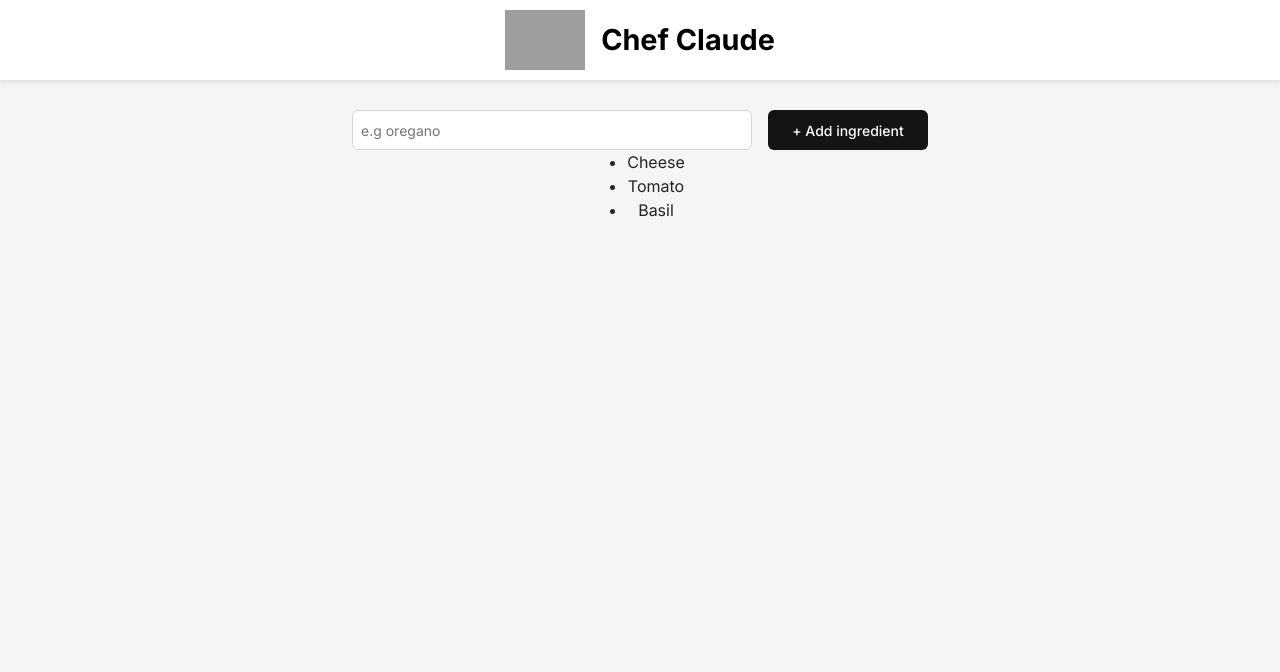
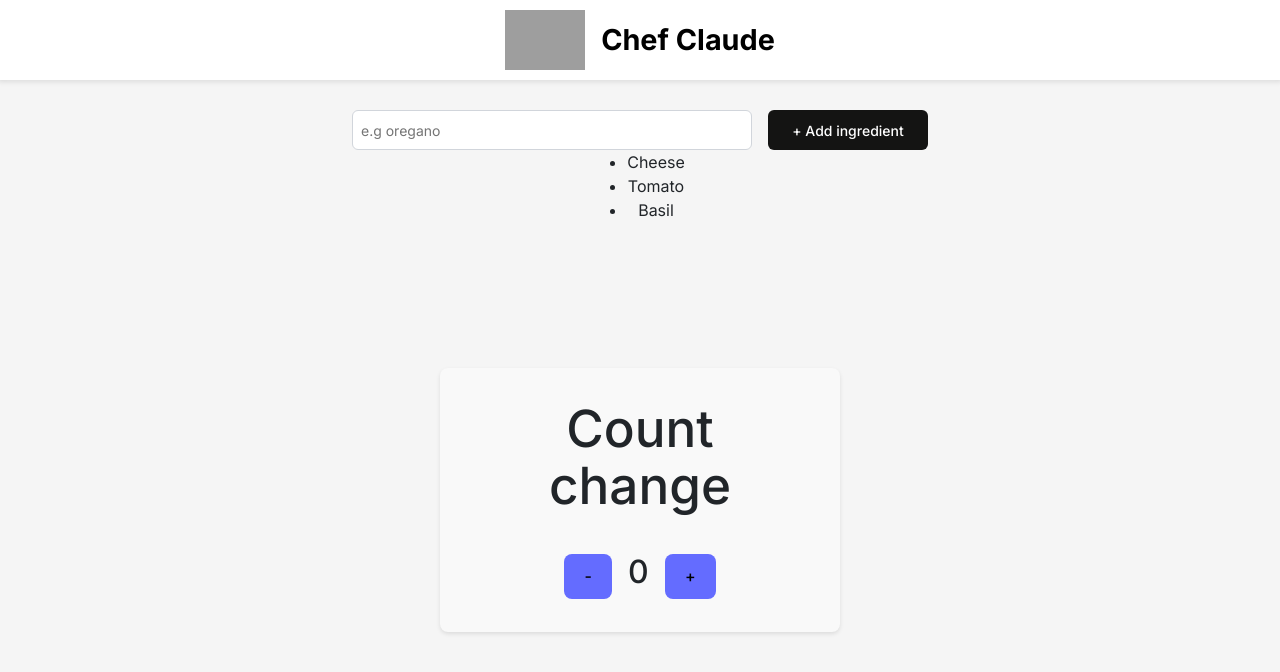
Before and after one commit to trungsliver/Chef-claude, a React (Vite) app: page / in a window 1280 px wide. Shown: the top 672 px of the page. Built offline with nearby package versions, Linux system fonts and the light colour scheme; grey boxes are pictures that could not be loaded.

Commit message:
React.useState(): counter example

```diff
--- a/src/App.css
+++ b/src/App.css
@@ -127,3 +127,27 @@ main {
 .add-ingredient-form button:hover {
   background-color: #333333;
 }
+
+/* ========= Counter =========== */
+.counter-container {
+  width: 100%;
+  max-width: 400px;
+  margin: 0 auto;
+  padding: 2rem;
+  background-color: #f9f9f9;
+  border-radius: 8px;
+  box-shadow: 0 2px 4px rgba(0, 0, 0, 0.1);
+  position: relative;
+}
+
+.counter {
+  display: flex;
+  align-items: center;
+  justify-content: center;
+  gap: 1rem;
+  margin-top: 2rem;
+}
+
+.counter button{
+  background-color: #646cff;
+}
--- a/src/App.jsx
+++ b/src/App.jsx
@@ -4,12 +4,14 @@ import viteLogo from '/vite.svg'
 import './App.css'
 import Header from './components/Header'
 import Main from './components/Main'
+import Counter from './components/Counter'
 
 function App() {
   return (
     <>
       <Header />
       <Main />
+      <Counter />
     </>
   )
 }
--- /dev/null
+++ b/src/components/Counter.jsx
@@ -0,0 +1,26 @@
+import React from 'react'
+
+function Counter() {
+  const [count, setCount] = React.useState(0);
+
+  function subtract(){
+    setCount(count - 1)
+  }
+
+  function add(){
+    setCount(count + 1)
+  }
+
+  return (
+    <main className="counter-container">
+      <h1>Count change</h1>
+      <div className="counter">
+        <button className="minus" onClick={subtract}>-</button>
+        <h2 className="count">{count}</h2>
+        <button className="plus" onClick={add}>+</button>
+      </div>
+    </main>
+  )
+}
+
+export default Counter
--- a/src/components/Main.jsx
+++ b/src/components/Main.jsx
@@ -1,4 +1,5 @@
 import ReactDOM from "react-dom/client"
+import React from "react"
 
 export default function Main() {
     const ingredients = ["Cheese", "Tomato", "Basil"];
```
